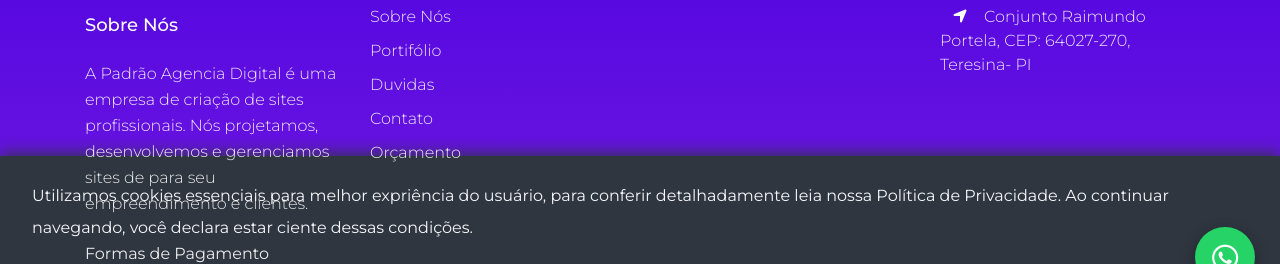
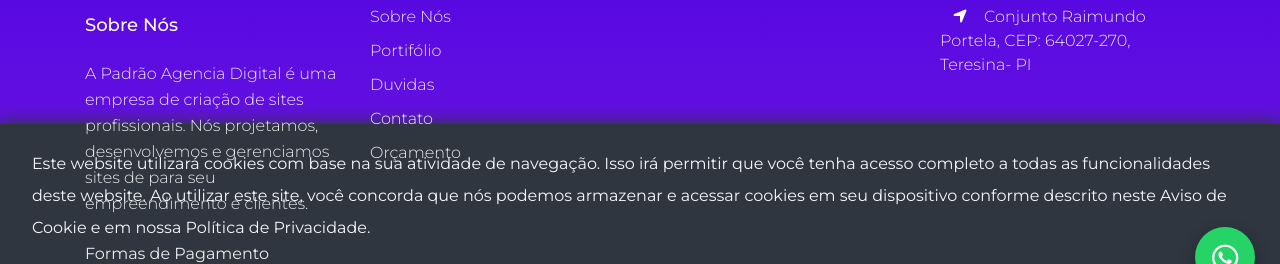
Before and after one commit to luanaAlm/service_page, a Django app: page /duvidas in a window 1280 px wide. Shown: the part 473-737 px from the top of the page. Run offline with Django 3.2, Linux system fonts and the light colour scheme; some libraries are stand-ins or nearby versions.

Commit message:
Politica_de_provacidade.html

```diff
--- /dev/null
+++ b/core/templates/cookie/politica_de_provacidade.html
@@ -0,0 +1 @@
+teste
--- a/core/urls.py
+++ b/core/urls.py
@@ -1,9 +1,11 @@
 from django.urls import path
-from .views import Duvidas, index, cliente_novo, landingPage, lojaVirtual, siteInstitucional, seo, socialMedia, sobreNos, Portifolio, Contato, Orcamento
-
+from .views import *
 urlpatterns = [
     path('', index, name='index'),
     path('cliente_novo/', cliente_novo, name='cliente_novo'),
+    # cookie
+    path('politica_de_priacidade', politicaDePrivacidade,
+         name='politica_de_priacidade'),
     # serviços
     path('landing_page', landingPage, name='landing_page'),
     path('site_institucional', siteInstitucional, name='site_institucional'),
--- a/core/views.py
+++ b/core/views.py
@@ -15,6 +15,10 @@ def index(request):
         "depoimento": depoimento,
         "form": form
     })
+
+
+def politicaDePrivacidade(request):
+    return render(request, "cookie/politica_de_provacidade.html")
 
 
 def landingPage(request):
--- a/templates/base.html
+++ b/templates/base.html
@@ -85,12 +85,13 @@
         <!-- COOKIES -->
         <div class="cookie-container">
             <p>
-            Utilizamos cookies essenciais para melhor expriência do usuário,
-            para conferir detalhadamente leia nossa
-            <a href="">Política de Privacidade</a>.
-            Ao continuar navegando, você declara estar ciente dessas condições.
+            Este website utilizará cookies com base na sua atividade de navegação.
+            Isso irá permitir que você tenha acesso completo a todas as funcionalidades
+            deste website. Ao utilizar este site, você concorda que nós podemos armazenar
+            e acessar cookies em seu dispositivo conforme descrito neste Aviso de Cookie
+            e em nossa  <a href="{% url 'politica_de_priacidade' %}">Política de Privacidade</a>.
             </p>
-            <button class="cookie-btn">OK</button>
+            <button class="cookie-btn">Permir Todos os Cookies</button>
         </div>
 
         <!-- Inicio Orçamento -->
```
